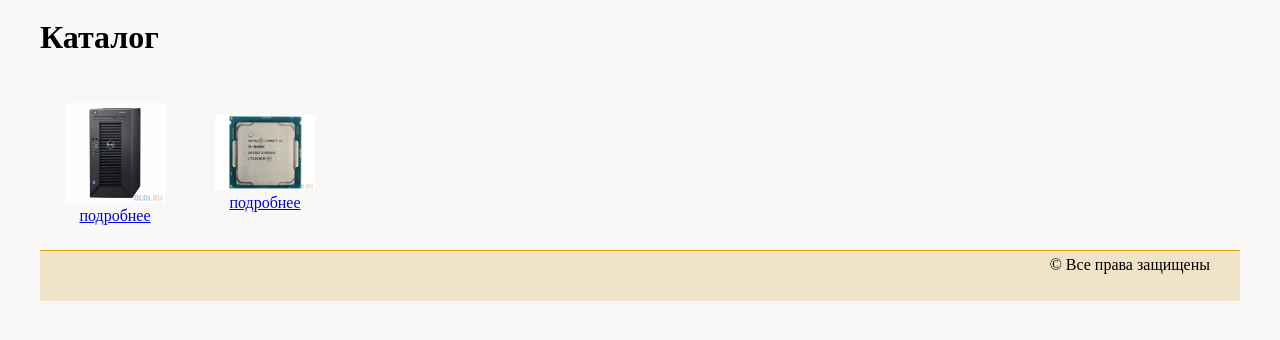
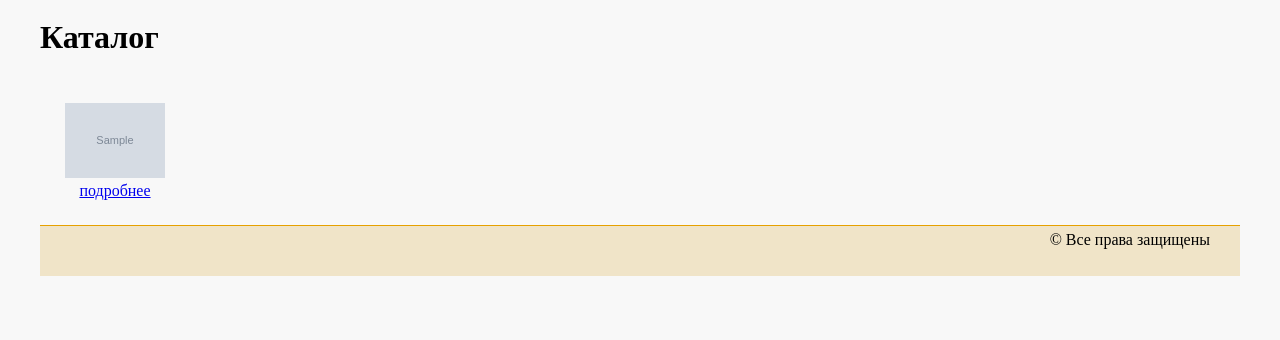
Before and after one commit to aleshkashell/geekbrains_django, a Django app: template geekshop/mainapp/templates/mainapp/catalog.html in a window 1280 px wide. Shown: the part 61-401 px from the top of the page. Run offline with Django 3.2, Linux system fonts and the light colour scheme; the template is opened without the code that fills it: most values are stand-ins (such as "Sample title", 1, 10 or a date in 2020); grey boxes marked "Sample" are stand-in pictures; parts of the project's set-up code (start-up, migrations or seed data) failed here and were passed over.

Commit message:
update product template for dynamic update

```diff
--- a/geekshop/mainapp/templates/mainapp/catalog.html
+++ b/geekshop/mainapp/templates/mainapp/catalog.html
@@ -8,13 +8,11 @@
 {% block content %}
 <h1>Каталог</h1>
 <div class="catalog">
-    <div class="block">
-        <a href="{% url 'products:index' %}"><img src="{% static 'img/0535934_1.jpg' %}" alt="Сервер" width="100"></a>
-        <a href="page1.html" class="caption">подробнее</a>
-    </div>
-    <div class="block">
-        <a href="page1.html"><img src="{% static 'img/0513732_2.jpg' %}" alt="intel i5" width="100"></a>
-        <a href="page1.html" class="caption">подробнее</a>
-    </div>
+    {% for category in categories %}
+        <div class="block">
+            <a href="{% url 'products:index' %}"><img src="/media/{{ category.image }}" alt="{{ category.name }}" width="100"></a>
+            <a href="{% url 'products:index' %}" class="caption">подробнее</a>
+        </div>
+    {% endfor %}
 </div>
 {% endblock %}
```
